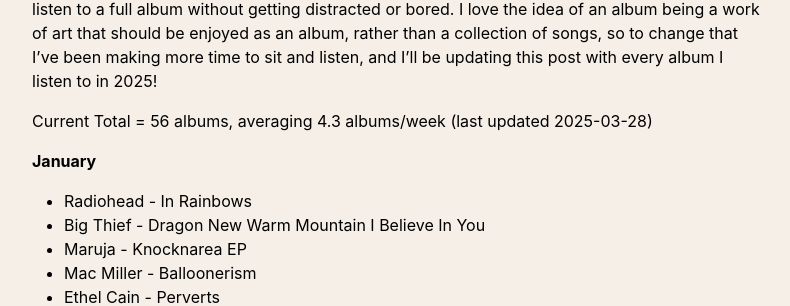
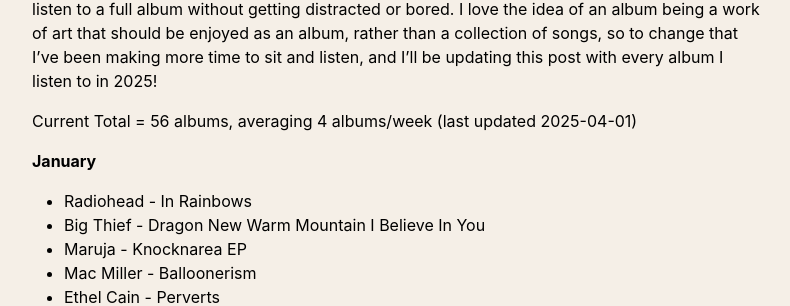
Before and after one commit to thomasmcquaidee/thomasmcquaidee.github.io, a Jekyll site: the page built from _posts/2025-01-21-listening-to-more-albums.md, in a window 1280 px wide and 900 px high. Shown: the part 299-605 px from the top of the window, without its empty margins (242-1032 px from the left). Built offline with Jekyll 4.4.1, drawn with Linux system fonts in a browser that asks for light colours; some of the changed text lies outside the part shown.

Commit message:
Update 2025-01-21-listening-to-more-albums.md

```diff
--- a/_posts/2025-01-21-listening-to-more-albums.md
+++ b/_posts/2025-01-21-listening-to-more-albums.md
@@ -9,7 +9,7 @@
 
 I've been making an effort to listen to more albums as full, cohesive bodies of work. It seems silly, especially considering my line of work, but I sometimes find it quite difficult to just sit a listen to a full album without getting distracted or bored. I love the idea of an album being a work of art that should be enjoyed as an album, rather than a collection of songs, so to change that I've been making more time to sit and listen, and I'll be updating this post with every album I listen to in 2025!
 
-Current Total = 56 albums, averaging 4.3 albums/week (last updated 2025-03-28)
+Current Total = 56 albums, averaging 4 albums/week (last updated 2025-04-01)
 
 
 **January**
```
Also changed, not shown: other parts of _posts/2025-01-21-listening-to-more-albums.md (+3 -0 lines).
